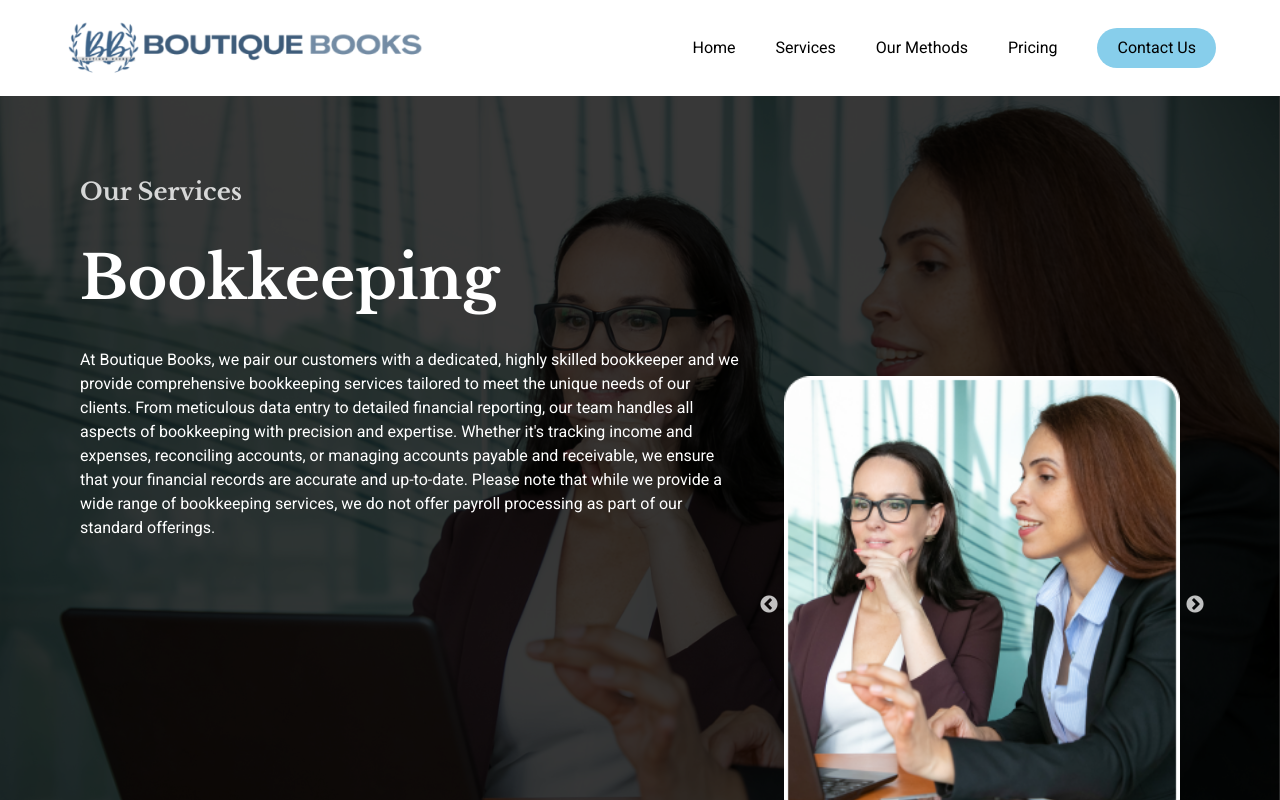
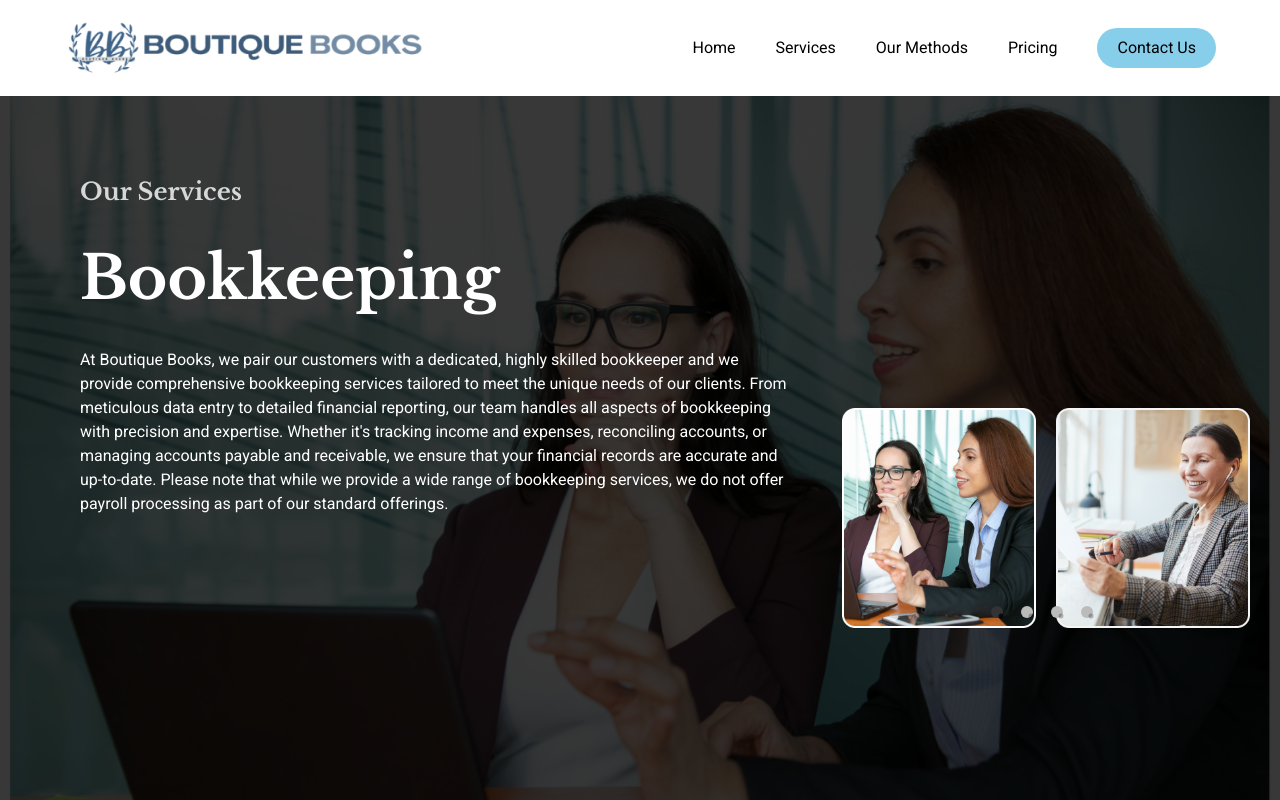
Before and after one commit to NikhilMourya/Boutique-Books, a React (Vite) app: page /services in a window 1280 px wide. Shown: the top 800 px of the page. Built offline with nearby package versions, Linux system fonts and the light colour scheme.

Commit message:
minor update

```diff
--- a/src/page/ServicesPage.jsx
+++ b/src/page/ServicesPage.jsx
@@ -1,4 +1,4 @@
-import { useState, useRef } from "react";
+import { useState, useRef, useLayoutEffect } from "react";
 import Slider from "react-slick";
 import "slick-carousel/slick/slick.css";
 import "slick-carousel/slick/slick-theme.css";
@@ -10,9 +10,12 @@ import BookKeepingBG from "../assets/images/services/BookKeeping-bg.png";
 import BusinessAdvisoryBG from "../assets/images/services/BusinessAdvisory-bg.png"
 import FinancialOperationBG from "../assets/images/services/FinancialOperation-bg.png"
 import TaxBG from "../assets/images/services/Tax-bg.png"
+import gsap from 'gsap';
+import { ScrollTrigger } from "gsap/ScrollTrigger";
 
 
 
+gsap.registerPlugin(ScrollTrigger);
 
 
 
@@ -77,20 +80,20 @@ const ServicesPage = () => {
     };
 
     var SliderSettings = {
-        dots: false,
+        dots: true,
         // fade:true,
         infinite: true,
         speed: 500,
-        slidesToShow: 1,
+        slidesToShow: 2,
         slidesToScroll: 1,
-        arrows: true,
+        arrows: false,
         beforeChange: handleBeforeChange,
         afterChange: handleAfterChange,
     };
 
     var SliderSettingsBg = {
         dots: false,
-        // fade:true,
+        fade: true,
         infinite: true,
         speed: 500,
         slidesToShow: 1,
@@ -98,6 +101,21 @@ const ServicesPage = () => {
         afterChange: () => setUpdateCount(updateCount + 1),
         beforeChange: (current, next) => setSlideIndex(next)
     };
+
+    useLayoutEffect(() => {
+
+        let ctx = gsap.context(() => {
+            gsap.from('.service-heading',{
+                opacity:0,
+                y:20,
+                duration:0.5
+            })
+        });
+
+        return () => ctx.revert(); // <- cleanup!
+
+    }, [])
+
 
     return (
         <>
@@ -119,18 +137,18 @@ const ServicesPage = () => {
                                 </div>
                                 {/* <img className="w-full h-full" src={activeBg(0)} /> */}
                                 <div className="black-overlay" >
-                                    <div className="p-20 h-screen w-full">
+                                    <div className="p-20 pr-0 h-screen w-full">
                                         <div className="mx-auto text-white">
                                             <h1 className="mb-10 text-2xl opacity-80 font-primary text-left">Our Services</h1>
                                             <div className="grid grid-cols-10 gap-5">
                                                 <div className="col-span-6">
-                                                    <h1 className="mb-10 text-6xl font-medium font-primary text-left">{activeHeading}</h1>
+                                                    <h1 className="mb-10 text-6xl font-medium font-primary text-left service-heading">{activeHeading}</h1>
                                                     <p className="text-left">
                                                         {activeContent}
                                                     </p>
                                                 </div>
                                                 <div className="col-span-4 px-5">
-                                                    <div className="mt-32">
+                                                    <div className="mt-40">
                                                         <Slider {...SliderSettings} ref={slider => {
                                                             sliderRefMain = slider;
                                                         }}>
--- a/src/styles/index.css
+++ b/src/styles/index.css
@@ -89,3 +89,6 @@
     background-color: #333;
     /* Active dot color */
 }
+.slick-slide {
+    padding: 0 10px;
+  }
```
